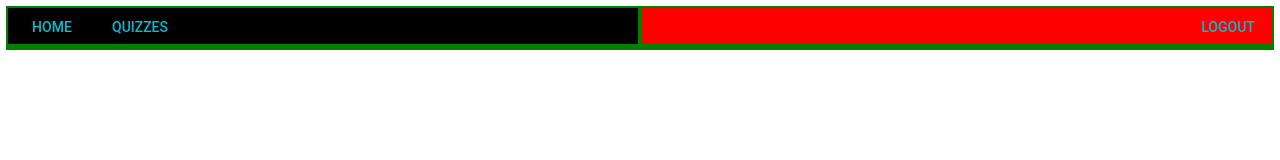
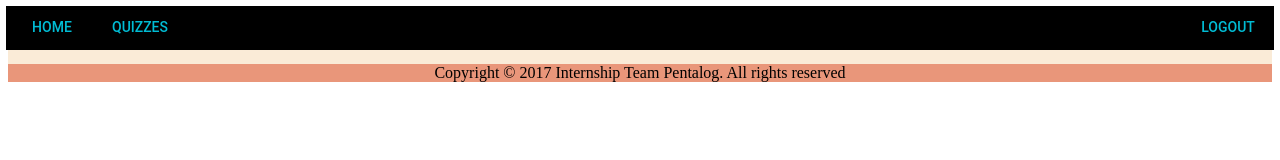
Before and after one commit to pbujac/quiz-react, a React app: page /home in a window 1280 px wide. Built offline with nearby package versions, Linux system fonts and the light colour scheme.

Commit message:
trying to add routes

```diff
--- a/package.json
+++ b/package.json
@@ -7,6 +7,7 @@
     "material-ui": "^0.19.0",
     "react": "^15.6.1",
     "react-dom": "^15.6.1",
+    "react-router": "^4.2.0",
     "react-router-dom": "^4.1.2",
     "react-scripts": "1.0.11"
   },
--- a/src/components/App.css
+++ b/src/components/App.css
@@ -1,24 +1,3 @@
- /*.App {*/
-  /*text-align: center;*/
-/*}*/
-
-/*.App-logo {*/
-  /*animation: App-logo-spin infinite 20s linear;*/
-  /*height: 80px;*/
-/*}*/
-
-/*.App-header {*/
-  /*background-color: #222;*/
-  /*height: 150px;*/
-  /*padding: 20px;*/
-  /*color: white;*/
-/*}*/
-
-/*.App-intro {*/
-  /*font-size: large;*/
-/*}*/
-
-/*@keyframes App-logo-spin {*/
-  /*from { transform: rotate(0deg); }*/
-  /*to { transform: rotate(360deg); }*/
-/*} */
+ .App {
+   background-color: antiquewhite;
+}
--- a/src/components/App.js
+++ b/src/components/App.js
@@ -1,14 +1,27 @@
 import React from 'react';
 import {MuiThemeProvider} from "material-ui/styles/index";
+import {BrowserRouter, Route} from 'react-router-dom';
 import Header from "./Common/Header";
+import Footer from "./Common/Footer";
+import routes from './routes.js';
+
 import './App.css';
+import Home from "./Home";
 
-const App = () => (
+const App = (props) => (
     <div className="App">
         <MuiThemeProvider>
-            <Header />
+            <div>
+                <Header/>
+                <BrowserRouter>
+                    {/*{props.children()}*/}
+                    <Route routes={routes}/>
+                    {/*<Route path="/home" component={Home}/>*/}
+                </BrowserRouter>
+                <Footer/>
+            </div>
         </MuiThemeProvider>
     </div>
 );
 
-export default App ;
+export default App;
--- /dev/null
+++ b/src/components/Common/Footer.css
@@ -0,0 +1,4 @@
+.Footer{
+    text-align: center;
+    background-color: darksalmon;
+}
--- /dev/null
+++ b/src/components/Common/Footer.js
@@ -0,0 +1,10 @@
+import React from 'react';
+import './Footer.css'
+
+const Footer = () => (
+    <footer className="Footer">
+        <p>Copyright © 2017 Internship Team Pentalog. All rights reserved</p>
+    </footer>
+);
+
+export default Footer;
--- a/src/components/Common/Header.css
+++ b/src/components/Common/Header.css
@@ -1,12 +1,11 @@
 .Header {
-    background-color: green;
-}
-
-.Header-menu{
     background-color: black;
 }
 
+/*.Header-menu{*/
+    /*background-color: black;*/
+/*}*/
+
 .Header-logout{
     text-align: right;
-    background-color: red;
 }
--- a/src/components/Common/Header.js
+++ b/src/components/Common/Header.js
@@ -1,24 +1,13 @@
 import React from 'react';
 import FlatButton from 'material-ui/FlatButton';
 import {GridList} from 'material-ui/GridList';
+import { Link, IndexLink } from 'react-router';
 import './Header.css'
-import FontIcon from 'material-ui/FontIcon';
-import {blue500, red500, greenA200} from 'material-ui/styles/colors';
-
-
-const iconStyles = {
-    marginRight: 24,
-};
 
 const Header = () => (
     <GridList cols={2} cellHeight={40} className="Header">
         <div className="Header-menu">
-            {/*<FontIcon*/}
-            {/*className="muidocs-icon-action-home"*/}
-            {/*style={iconStyles}*/}
-            {/*color={red500}*/}
-            {/*hoverColor={greenA200}*/}
-            {/*/>*/}
+            {/*<Link to="/login">Log in</Link>*/}
             <FlatButton label="Home" primary={true}/>
             <FlatButton label="Quizzes" primary={true}/>
         </div>
--- /dev/null
+++ b/src/components/Home.js
@@ -0,0 +1,10 @@
+import React from 'react';
+import './App.css';
+
+const Home = () => (
+    <div className="Home">
+        <p>Lorem ipsum dolor sit amet, consectetur adipiscing elit, sed do eiusmod tempor incididunt ut labore et dolore magna aliqua. Ut enim ad minim veniam, quis nostrud exercitation ullamco laboris nisi ut aliquip ex ea commodo consequat. Duis aute irure dolor in reprehenderit in voluptate velit esse cillum dolore eu fugiat nulla pariatur. Excepteur sint occaecat cupidatat non proident, sunt in culpa qui officia deserunt mollit anim id est laborum.</p>
+    </div>
+);
+
+export default Home;
--- /dev/null
+++ b/src/components/routes.js
@@ -0,0 +1,32 @@
+import Home from './Home';
+import App from "./App";
+
+const routes = {
+    // base component (wrapper for the whole application).
+    component: App,
+    childRoutes: [
+
+        {
+            path: '/',
+            component: Home
+        },
+        {
+            path: '/home',
+            component: Home
+        }
+
+    ]
+};
+
+export default routes;
+
+// import Home from "./Home";
+// import {Route} from "react-router";
+// import * as React from "react";
+// import App from "./App";
+//
+// export default (
+//     <Route path="/" component={App}>
+//         <IndexRoute component={Home}/>
+//     </Route>
+// );
```
Also changed, not shown: 1 other file.
